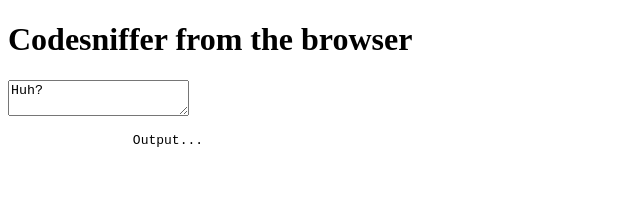
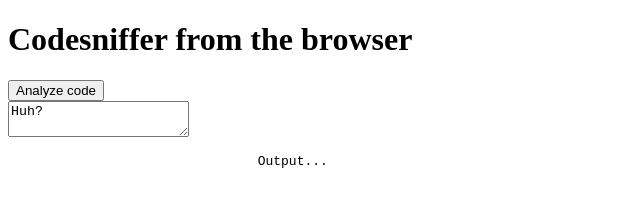
Before and after one commit to DannyS712/codesniffer-demo, a plain HTML site: page index.html in a window 1280 px wide. Shown: the whole page, without its empty margins (0-640 px from the left). Drawn offline with Linux system fonts and the light colour scheme.

Commit message:
Working on layout

```diff
--- a/index.html
+++ b/index.html
@@ -12,12 +12,19 @@
 	<div class="phpcs-header">
 		<h1>Codesniffer from the browser</h1>
 	</div>
-	<div id="phpcs-input-editor">
-		<textarea>Huh?</textarea>
+	<div id="phpcs-buttons">
+		<button id="phpcs-analyze">Analyze code</button>
 	</div>
-	<pre id="phpcs-result">
-		Output...
-	</pre>
+	<div id="phpcs-split-fields">
+		<div id="phpcs-input-editor">
+			<textarea>Huh?</textarea>
+		</div>
+		<div id="phpcs-result">
+			<pre>
+				Output...
+			</pre>
+		</div>
+	</div>
 </body>
 
 </html>
```
